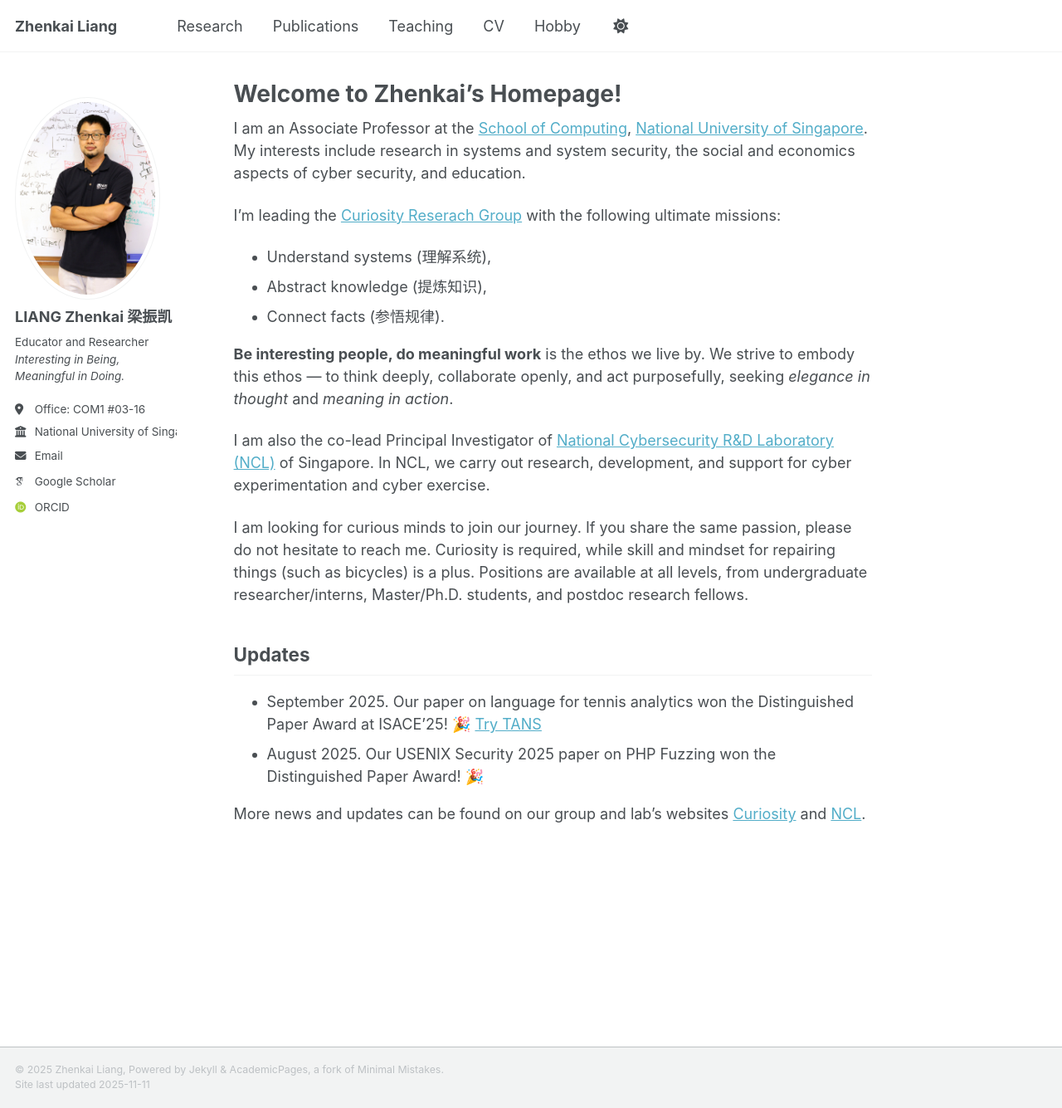
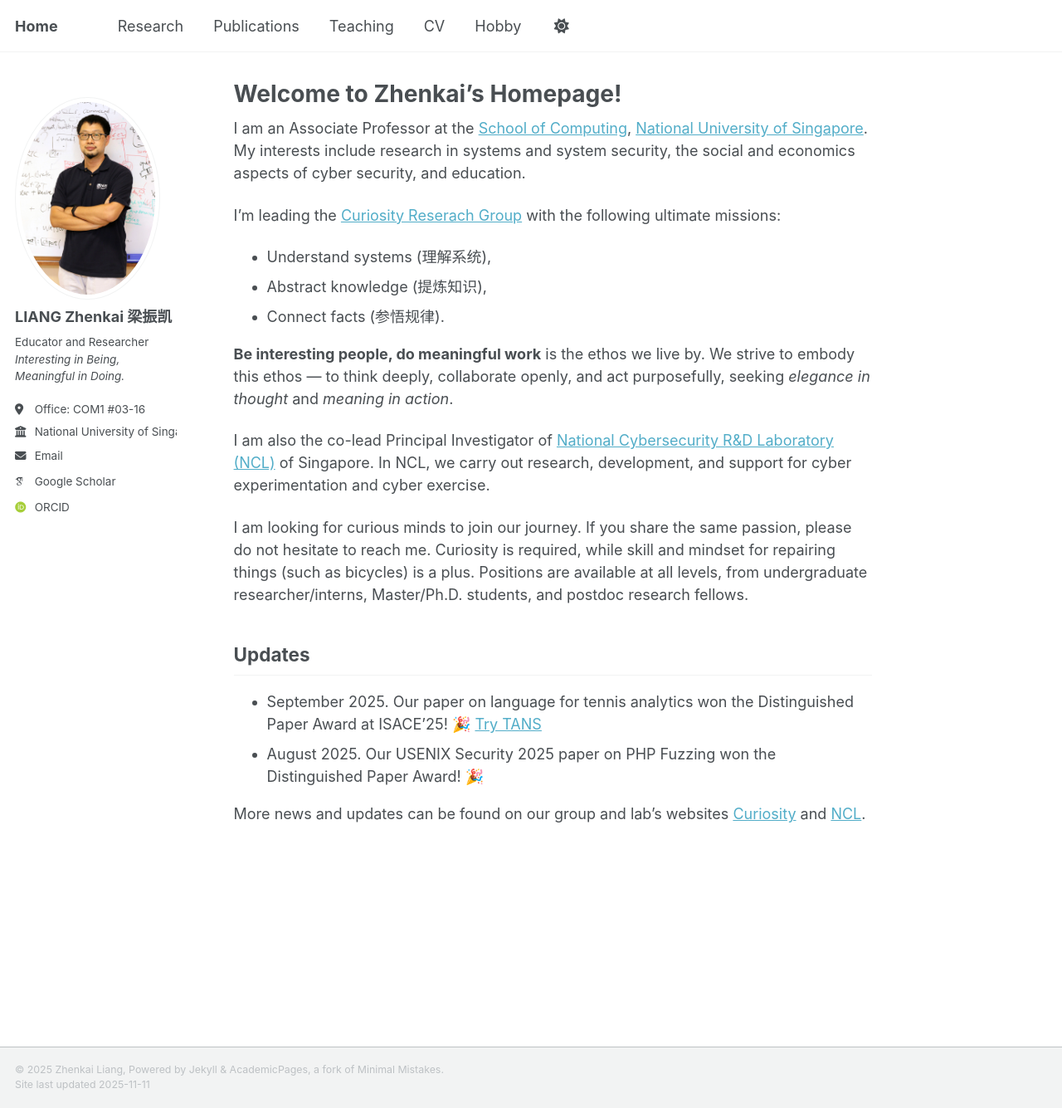
Before and after one commit to zhenkai-liang/zhenkai-liang.github.io, a Jekyll site: the page built from _pages/about.md, in a window 1280 px wide and 1335 px high. Shown: the whole window at 83% size. Built offline with Jekyll 4.4.1, drawn with Linux system fonts in a browser that asks for light colours; some web fonts are replaced.

Commit message:
Update _config.yml

```diff
--- a/_config.yml
+++ b/_config.yml
@@ -9,10 +9,10 @@
 # Basic Site Settings
 locale                   : "en-US"
 site_theme               : "default" # Currently available options are "default", "air"
-title                    : "Zhenkai Liang"
+title                    : "Home"
 title_separator          : "-"
 name                     : &name "Zhenkai Liang"
-description              : &description "personal description"
+description              : &description "Educator and Researcher"
 url                      : "https://www.comp.nus.edu.sg/~liangzk" # the base hostname & protocol for your site e.g. "https://[your GitHub username].github.io" or if you already have some other page hosted on Github then use "https://[your GitHub username].github.io/[Your Repo Name]"
 baseurl                  : "" # the subpath of your site, e.g. "/blog"
 repository               : "zhenkai-liang/zhenkai-liang.github.io"
```
